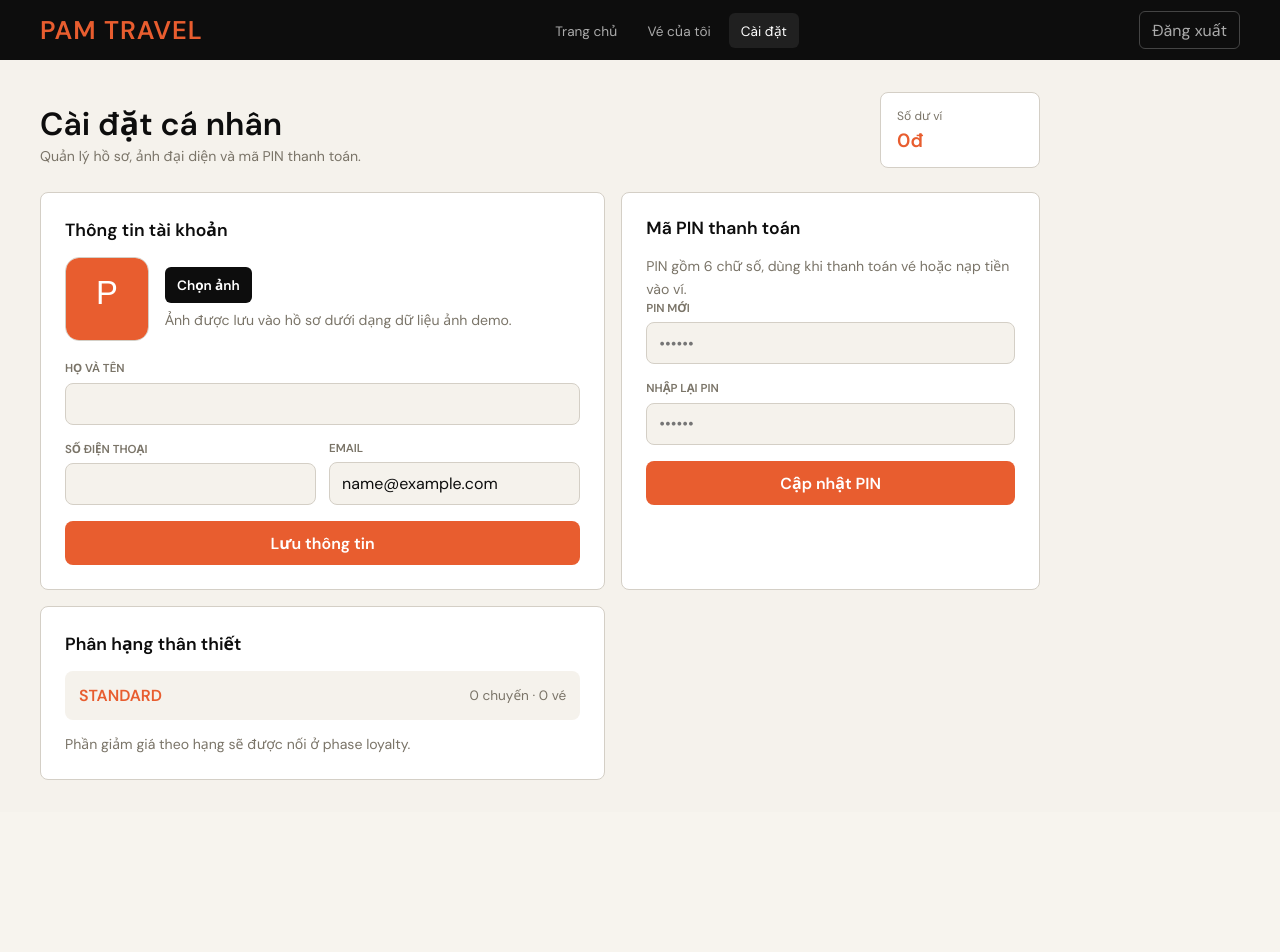
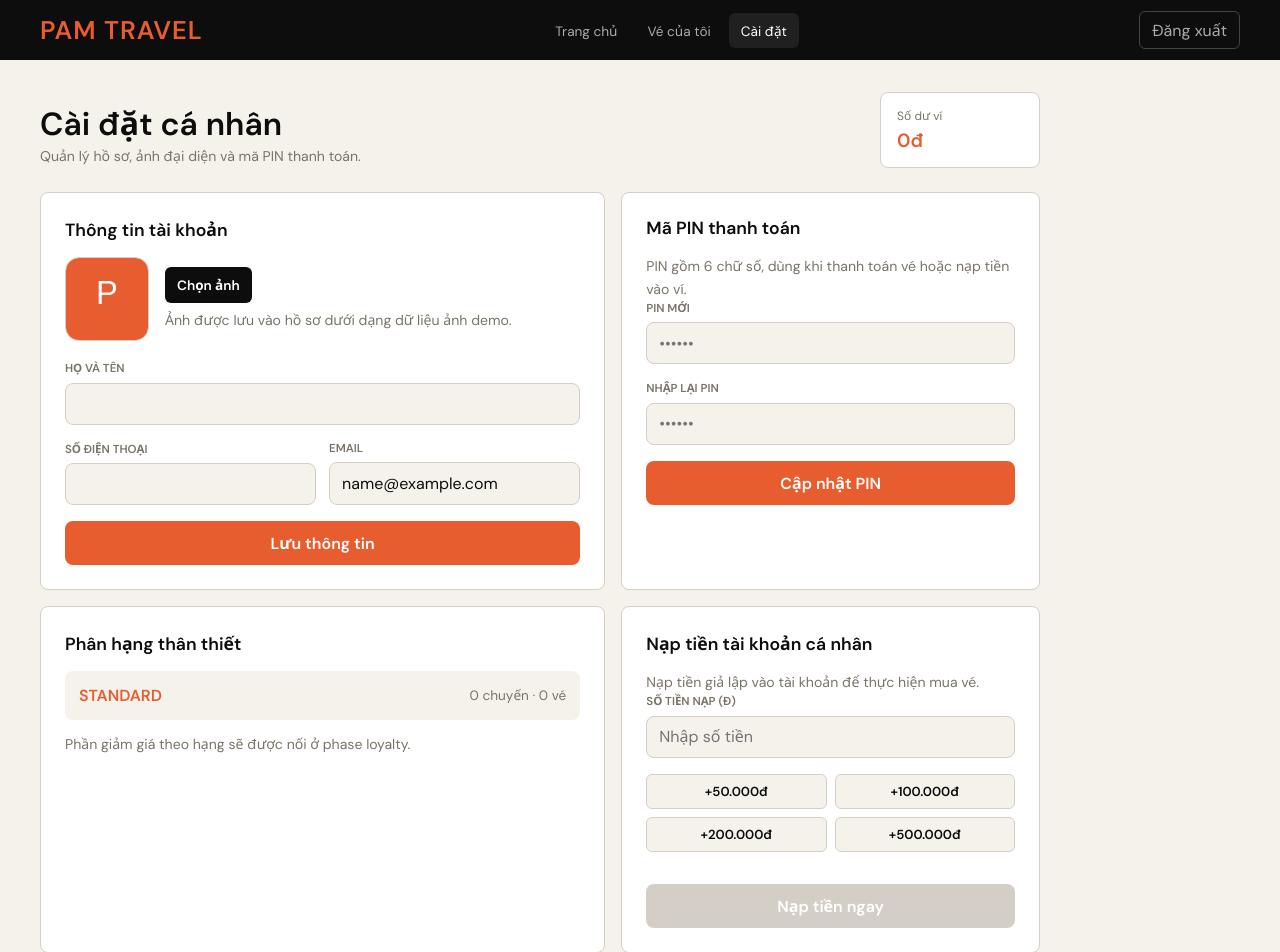
Before and after one commit to DucAnh151/FinalProject, a Vue app in the folder frontend/: page /settings in a window 1280 px wide. Shown: the top 952 px of the page. Before the commit the page ends 812 px from the top, so only its background shows below. Built offline with nearby package versions, Linux system fonts and the light colour scheme; no server answers; sample sign-in values are in the browser's storage.

Commit message:
fix: rename WALLET label, fix Postgres constraint issue, add Settings nav links and recharge, fix refund logic for pending tickets

```diff
--- a/frontend/src/views/HomeView.vue
+++ b/frontend/src/views/HomeView.vue
@@ -6,6 +6,7 @@
       <div class="nav-links">
         <RouterLink to="/">Trang chủ</RouterLink>
         <RouterLink to="/my-tickets">Vé của tôi</RouterLink>
+        <RouterLink to="/settings">Cài đặt</RouterLink>
         <RouterLink v-if="auth.isDriver" to="/driver">Soát vé</RouterLink>
         <RouterLink v-if="auth.isAdmin" to="/admin">Quản trị</RouterLink>
       </div>
--- a/frontend/src/views/MyTicketsView.vue
+++ b/frontend/src/views/MyTicketsView.vue
@@ -6,6 +6,7 @@
       <div class="nav-links">
         <RouterLink to="/">Trang chủ</RouterLink>
         <RouterLink to="/my-tickets">Vé của tôi</RouterLink>
+        <RouterLink to="/settings">Cài đặt</RouterLink>
       </div>
       <div class="nav-user">
         <span class="role-badge">{{ auth.user?.role }}</span>
@@ -150,18 +151,39 @@
             </div>
           </div>
 
-          <!-- Nút hủy vé (nếu PENDING hoặc CONFIRMED) -->
-          <div v-if="selectedBooking.status === 'CONFIRMED' || selectedBooking.status === 'PENDING'" class="cancel-section">
-            <div v-if="selectedBooking.status === 'CONFIRMED'" class="refund-note">
-              ⚠️ Hủy vé sẽ được hoàn lại <strong>90%</strong> số tiền (tương đương <strong>{{ formatPrice(selectedBooking.totalAmount * 0.9) }}</strong>) vào ví điện tử.
+          <!-- Nút hành động cho vé -->
+          <div v-if="selectedBooking.status === 'CONFIRMED' || selectedBooking.status === 'PENDING'" class="action-section">
+            <!-- PENDING: Thanh toán ngay / Hủy đơn -->
+            <div v-if="selectedBooking.status === 'PENDING'" class="pending-actions">
+              <button
+                class="btn-pay-now"
+                @click="payBooking(selectedBooking)"
+              >
+                Thanh toán ngay ({{ formatPrice(selectedBooking.totalAmount) }})
+              </button>
+              <button
+                class="btn-cancel-pending"
+                :disabled="cancelling"
+                @click="cancelBooking(selectedBooking)"
+              >
+                {{ cancelling ? 'Đang hủy...' : 'Hủy đặt vé (Không mất phí)' }}
+              </button>
+            </div>
+
+            <!-- CONFIRMED: Hủy vé & Hoàn tiền 90% -->
+            <div v-else-if="selectedBooking.status === 'CONFIRMED'" class="confirmed-actions">
+              <div class="refund-note">
+                ⚠️ Vé đã thanh toán. Hủy vé sẽ được hoàn lại <strong>90%</strong> số tiền (tương đương <strong>{{ formatPrice(selectedBooking.totalAmount * 0.9) }}</strong>) vào tài khoản cá nhân.
               </div>
               <button
                 class="btn-cancel-ticket"
                 :disabled="cancelling"
                 @click="cancelBooking(selectedBooking)"
               >
-              {{ cancelling ? 'Đang hủy...' : 'HỦY VÉ & HOÀN TIỀN' }}
+                {{ cancelling ? 'Đang xử lý hủy...' : 'HỦY VÉ & NHẬN HOÀN TIỀN 90%' }}
               </button>
+            </div>
+
             <div v-if="cancelError" class="alert-error">{{ cancelError }}</div>
           </div>
         </div>
@@ -217,6 +239,25 @@ async function loadBookings() {
 function openDetail(booking) {
   selectedBooking.value = booking
   cancelError.value = ''
+}
+
+function payBooking(booking) {
+  const paymentData = {
+    bookingId: booking.id,
+    trip: {
+      origin: booking.origin,
+      destination: booking.destination,
+      departureTime: booking.departure,
+      operator: booking.trip?.operator || 'PAM Travel',
+    },
+    seats: booking.seatDetails.map(sd => ({
+      seatId: sd.seatId,
+      seatName: sd.seatName
+    })),
+    totalPrice: booking.totalAmount
+  }
+  sessionStorage.setItem('payment_data', JSON.stringify(paymentData))
+  router.push('/payment')
 }
 
 async function cancelBooking(booking) {
@@ -507,12 +548,54 @@ function logout() {
 .mono { font-family: 'DM Mono', monospace; font-size: 0.8rem; }
 .price-highlight { color: #e85d2f; font-family: 'Bebas Neue', sans-serif; font-size: 1.1rem; }
 
-/* Cancel Booking */
-.cancel-section {
+/* Action Section */
+.action-section {
   border-top: 1px dashed #d4cfc6;
   padding-top: 1.25rem;
   margin-top: 1.25rem;
 }
+.pending-actions {
+  display: flex;
+  flex-direction: column;
+  gap: 0.6rem;
+}
+.btn-pay-now {
+  width: 100%;
+  background: #e85d2f;
+  color: #fff;
+  border: none;
+  border-radius: 8px;
+  padding: 0.85rem;
+  font-size: 0.9rem;
+  font-weight: 700;
+  cursor: pointer;
+  transition: background 0.15s;
+}
+.btn-pay-now:hover {
+  background: #c44a1e;
+}
+.btn-cancel-pending {
+  width: 100%;
+  background: #ede9e1;
+  color: #7a7468;
+  border: 1px solid #d4cfc6;
+  border-radius: 8px;
+  padding: 0.75rem;
+  font-size: 0.82rem;
+  font-weight: 600;
+  cursor: pointer;
+  transition: all 0.15s;
+}
+.btn-cancel-pending:hover:not(:disabled) {
+  background: #d4cfc6;
+  color: #0d0d0d;
+}
+.btn-cancel-pending:disabled {
+  background: #ede9e1;
+  color: #c0c0c0;
+  cursor: not-allowed;
+}
+
 .refund-note {
   background: #fdf0ef;
   color: #c0392b;
--- a/frontend/src/views/PaymentView.vue
+++ b/frontend/src/views/PaymentView.vue
@@ -220,7 +220,7 @@ const pinSetOk        = ref(false)
 const errors          = ref({})
 
 const gateways = computed(() => [
-  { value: 'WALLET', name: `Ví điện tử (Số dư: ${formatPrice(auth.user?.walletBalance)})`, icon: '👛' },
+  { value: 'WALLET', name: `Tài khoản cá nhân (Số dư: ${formatPrice(auth.user?.walletBalance)})`, icon: '👛' },
   { value: 'VNPAY', name: 'VNPay',  icon: '🏦' },
   { value: 'MOMO',  name: 'MoMo',   icon: '💜' },
   { value: 'CARD',  name: 'Thẻ tín dụng', icon: '💳' },
--- a/frontend/src/views/SettingsView.vue
+++ b/frontend/src/views/SettingsView.vue
@@ -85,6 +85,32 @@
           </div>
           <p class="panel-sub">Phần giảm giá theo hạng sẽ được nối ở phase loyalty.</p>
         </section>
+
+        <section class="panel">
+          <h2>Nạp tiền tài khoản cá nhân</h2>
+          <p class="panel-sub">Nạp tiền giả lập vào tài khoản để thực hiện mua vé.</p>
+
+          <div class="field">
+            <label>Số tiền nạp (đ)</label>
+            <input v-model.number="rechargeAmount" type="number" min="10000" placeholder="Nhập số tiền" />
+          </div>
+
+          <div class="quick-amounts">
+            <button v-for="amt in [50000, 100000, 200000, 500000]" :key="amt" type="button" @click="rechargeAmount = amt" class="btn-amt">
+              +{{ formatPrice(amt) }}
+            </button>
+          </div>
+
+          <div v-if="auth.user?.hasPin" class="field" style="margin-top: 1rem">
+            <label>Mã PIN thanh toán</label>
+            <input v-model="rechargePin" type="password" maxlength="6" placeholder="••••••" />
+          </div>
+
+          <div v-if="rechargeMsg" :class="['alert', rechargeOk ? 'ok' : 'fail']" style="margin-top: 1rem">{{ rechargeMsg }}</div>
+          <button class="btn-primary" style="margin-top: 1rem" :disabled="recharging || !rechargeAmount || rechargeAmount <= 0" @click="doRecharge">
+            {{ recharging ? 'Đang nạp...' : 'Nạp tiền ngay' }}
+          </button>
+        </section>
       </div>
     </main>
   </div>
@@ -116,6 +142,13 @@ const profileMsg = ref('')
 const profileOk = ref(false)
 const pinMsg = ref('')
 const pinOk = ref(false)
+
+// Recharge simulated account wallet
+const rechargeAmount = ref('')
+const rechargePin    = ref('')
+const recharging    = ref(false)
+const rechargeMsg    = ref('')
+const rechargeOk     = ref(false)
 
 function onAvatarChange(event) {
   const file = event.target.files?.[0]
@@ -159,6 +192,12 @@ async function savePin() {
   savingPin.value = true
   try {
     await api.post('/payments/set-pin', { userId: auth.user.id, pin: pin.value })
+
+    // Update local store hasPin
+    const updatedUser = { ...auth.user }
+    updatedUser.hasPin = true
+    auth.setUser(updatedUser)
+
     pin.value = ''
     pinConfirm.value = ''
     pinMsg.value = 'Đã cập nhật PIN thanh toán.'
@@ -168,6 +207,39 @@ async function savePin() {
     pinOk.value = false
   } finally {
     savingPin.value = false
+  }
+}
+
+async function doRecharge() {
+  rechargeMsg.value = ''
+  if (!rechargeAmount.value || rechargeAmount.value < 10000) {
+    rechargeMsg.value = 'Số tiền nạp tối thiểu là 10.000đ.'
+    rechargeOk.value = false
+    return
+  }
+
+  recharging.value = true
+  try {
+    const res = await api.post('/payments/recharge', {
+      userId: auth.user.id,
+      amount: rechargeAmount.value,
+      pin: rechargePin.value
+    })
+
+    rechargeMsg.value = res.data.message
+    rechargeOk.value = true
+    rechargeAmount.value = ''
+    rechargePin.value = ''
+
+    // Cập nhật số dư mới trong store
+    const updatedUser = { ...auth.user }
+    updatedUser.walletBalance = res.data.walletBalance
+    auth.setUser(updatedUser)
+  } catch (e) {
+    rechargeMsg.value = e.response?.data?.error || 'Nạp tiền thất bại'
+    rechargeOk.value = false
+  } finally {
+    recharging.value = false
   }
 }
 
@@ -425,6 +497,31 @@ h1 {
   font-size: 0.85rem;
 }
 
+.quick-amounts {
+  display: grid;
+  grid-template-columns: repeat(2, 1fr);
+  gap: 0.5rem;
+  margin-bottom: 1rem;
+}
+
+.btn-amt {
+  background: #f5f2ec;
+  color: #0d0d0d;
+  border: 1px solid #d4cfc6;
+  border-radius: 6px;
+  padding: 0.5rem;
+  font-size: 0.82rem;
+  font-weight: 600;
+  cursor: pointer;
+  transition: all 0.15s;
+}
+
+.btn-amt:hover {
+  background: #ede9e1;
+  border-color: #e85d2f;
+  color: #e85d2f;
+}
+
 @media (max-width: 820px) {
   .navbar,
   .content {
```
Also changed, not shown: 1 other file (tests, documents, lock files or other folders). Lines whose indentation alone changed are shown as unchanged.
